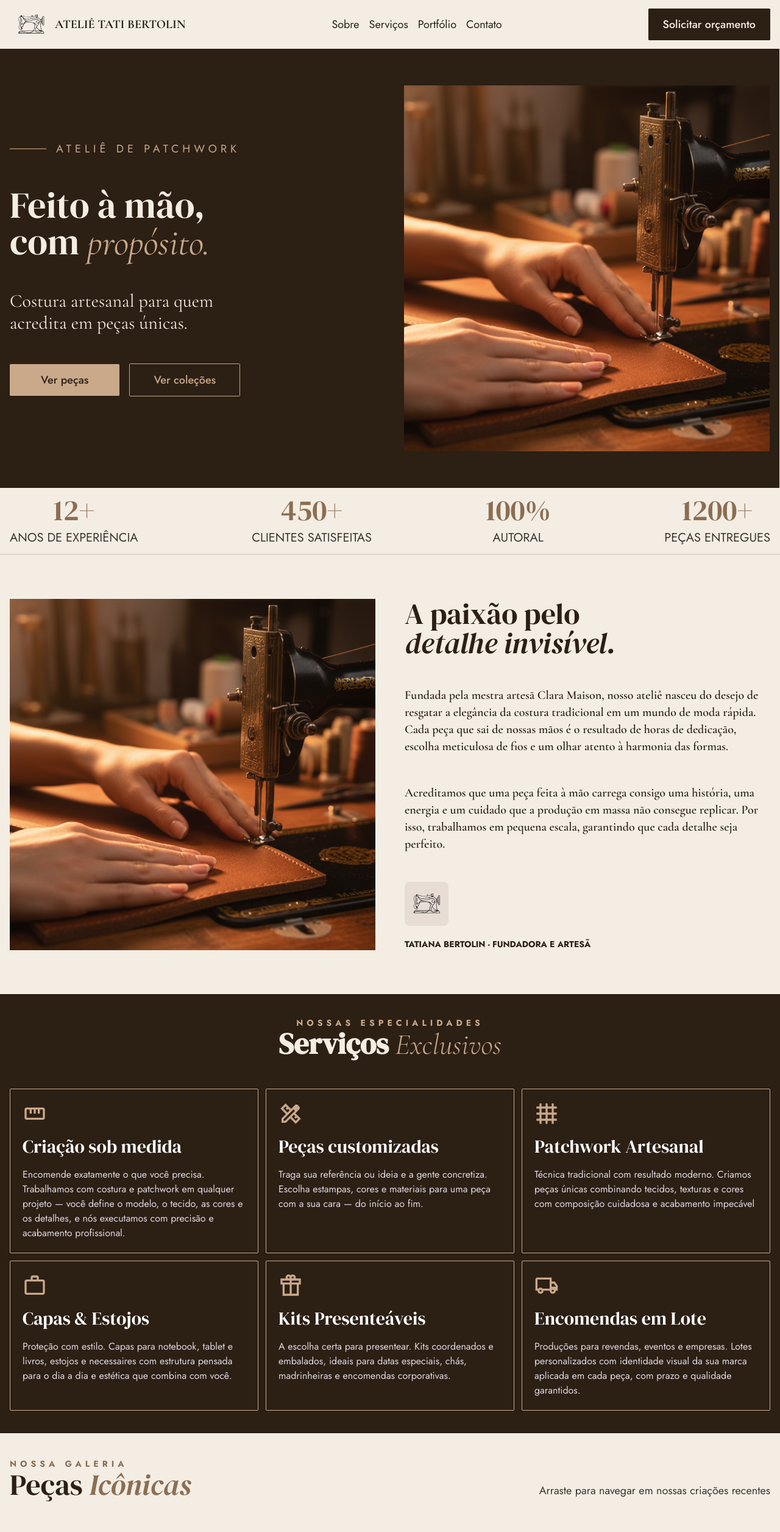
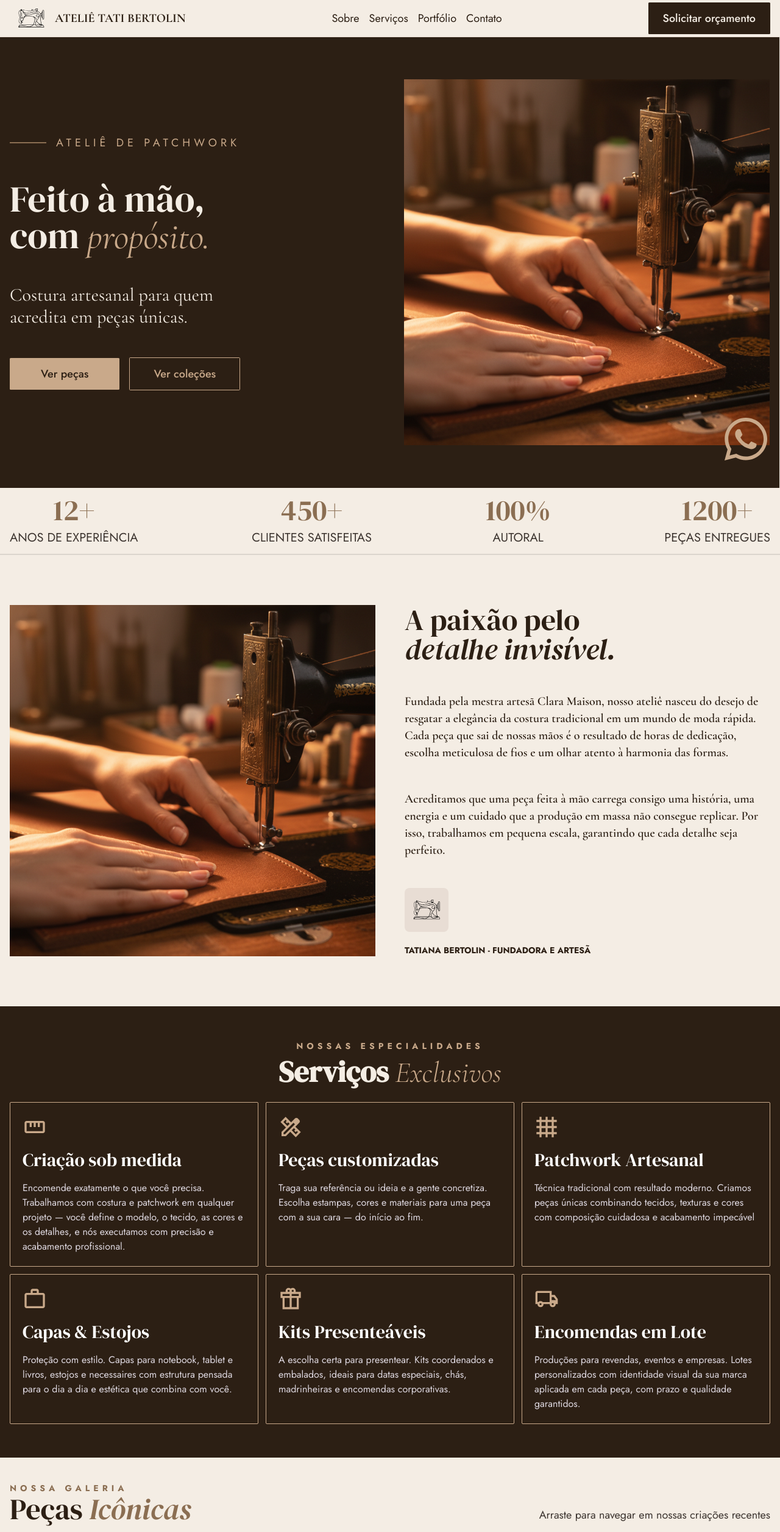
Before and after one commit to eduardo-bertolin/landing-page-atelie, a React (Vite) app: page / in a window 1280 px wide. Shown: the top 2512 px of the page at 61% size. Built offline with nearby package versions, Linux system fonts and the light colour scheme.

Commit message:
edit design nav & portfolio

```diff
--- a/src/components/Avaliacoes.tsx
+++ b/src/components/Avaliacoes.tsx
@@ -2,7 +2,7 @@ import GridAvaliacoes from "./Grid-avaliacoes";
 
 export default function Avaliacoes() {
     return (
-        <div className="container flex flex-col xl:flex-row h-auto my-10 gap-1 w-full">
+        <div className="container flex flex-col xl:flex-row h-auto my-2 gap-1">
             <div className="h-60 w-full xl:w-1/3">
                 <GridAvaliacoes stars={5} comment={`"A Tati que costurou meu traje, ficou perfeito!"`} name="Daredevil" profession="Vigilante" image="https://images.bauerhosting.com/empire/2026/01/daredevil-born-again-s2-1.jpg?ar=16%3A9&fit=crop&crop=top&auto=format&w=1440&q=80" />
             </div>
--- a/src/components/Button.tsx
+++ b/src/components/Button.tsx
@@ -2,25 +2,19 @@ import type { ButtonHTMLAttributes } from "react";
 
 interface IButtonProps extends ButtonHTMLAttributes<HTMLButtonElement> {
   text: string;
-  variant?: 'primary' | 'secondary' | 'outline' | 'terra';
+  variant?: 'primary' | 'secondary' | 'outline' | 'terra' | 'submit';
 }
 
-<button
-  type="submit"
-  disabled={status === "loading"}
-  className="w-full bg-terra text-white font-jont font-bold uppercase tracking-wider py-4 mt-2 hover:bg-ebano transition-colors disabled:opacity-70 disabled:cursor-not-allowed active:scale-97 transition-transform cursor-pointer"
->
-  {status === "loading" ? "Enviando..." : "Enviar Mensagem"}
-</button>
 
 export default function Button({ text, variant = 'primary', className = "", ...props }: IButtonProps) {
   const estiloBase = "w-full font-medium text-lg py-3 px-6 rounded-[0.1rem] cursor-pointer transition-colors active:scale-97 transition-transform disabled:opacity-70 disabled:cursor-not-allowed"
 
   const variants = {
-    primary: "bg-ebano text-cru hover:bg-terra",
+    primary: "bg-ebano hover:!bg-terra text-cru",
     secondary: "bg-dourado text-ebano hover:bg-cru",
     outline: "bg-transparent border border-dourado text-dourado hover:bg-cru/10",
     terra: "bg-terra text-white hover:bg-ebano",
+    submit: "bg-terra text-white font-jont font-bold uppercase tracking-wider hover:bg-ebano py-4",
   }
 
   return (
--- a/src/components/Contato.tsx
+++ b/src/components/Contato.tsx
@@ -41,9 +41,9 @@ export default function Contato() {
     };
 
     return (
-        <section id="contato" className="relative w-full section-h py-20 flex flex-col items-center bg-ebano">
-            <div className="container flex flex-col items-center gap-8 w-full px-5">
-                <div className="flex flex-col items-center text-center gap-3">
+        <section id="contato" className="relative w-full section-h flex flex-col items-center justify-center bg-ebano">
+            <div className="container flex flex-col items-center gap-10 w-full px-5 py-10 xl:py-0">
+                <div className="flex flex-col items-center text-center gap-4">
                     <span className="font-jont font-bold text-sm text-terra tracking-[0.375rem] uppercase">Fale Conosco</span>
                     <h2 className="font-serif text-3xl xl:text-5xl text-cru">
                         <span>Entre em </span>
@@ -56,7 +56,7 @@ export default function Contato() {
 
                 <form
                     onSubmit={handleSubmit}
-                    className="w-full max-w-2xl bg-white p-8 xl:p-12 shadow-lg flex flex-col gap-6"
+                    className="w-full max-w-2xl bg-white p-8 xl:p-8 shadow-lg flex flex-col gap-3"
                 >
                     <div className="flex flex-col gap-2">
                         <label htmlFor="email" className="font-serif text-ebano text-lg">Seu E-mail</label>
@@ -89,10 +89,10 @@ export default function Contato() {
 
                     <Button
                         type="submit"
-                        variant="terra"
+                        variant="submit"
                         disabled={status === "loading"}
                         text={status === "loading" ? "Enviando..." : "Enviar Mensagem"}
-                        className="font-jont font-bold uppercase tracking-wider py-4 mt-2"
+                        className="mt-2"
                     />
 
                     {feedbackMsg && (
@@ -102,10 +102,17 @@ export default function Contato() {
                     )}
                 </form>
 
+                <div className="w-full max-w-2xl md:hidden mt-2">
+                    <a href="" target="_blank" rel="noopener noreferrer" className="w-full flex items-center justify-center gap-3 bg-[#25D366] text-white font-jont font-bold uppercase tracking-wider py-4 hover:brightness-110 transition-all shadow-lg">
+                        <img src={Whatsapp} alt="WhatsApp" className="w-7 h-7 filter brightness-0 invert" />
+                        <span>Falar no WhatsApp</span>
+                    </a>
+                </div>
+
             </div>
-            <div className="absolute bottom-16 right-30 hover:scale-110 transition-transform cursor-pointer hover:brightness-110">
-                <a href="">
-                    <img src={Whatsapp} alt="" width={80} height={80} />
+            <div className="hidden md:block fixed md:bottom-10 md:right-4 z-50 hover:scale-110 transition-transform cursor-pointer hover:brightness-110">
+                <a href="" target="_blank" rel="noopener noreferrer">
+                    <img src={Whatsapp} alt="WhatsApp" className="w-20 h-20" />
                 </a>
             </div>
 
--- a/src/components/Header.tsx
+++ b/src/components/Header.tsx
@@ -33,11 +33,9 @@ export default function Header() {
                         </ul>
                     </div>
                     <div className="desktop-only">
-                        <div className="flex items-center">
-                            <a href="#contato">
-                                <Button text="Solicitar orçamento" />
-                            </a>
-                        </div>
+                        <a href="#contato">
+                            <Button text="Solicitar orçamento" variant="primary" />
+                        </a>
                     </div>
                     <div className="mobile-menu">
                         {showMobileMenu && (
@@ -60,11 +58,6 @@ export default function Header() {
                                         <li>
                                             <a href="#contato" className="color-ebano" onClick={() => setShowMobileMenu(false)}>Contato</a>
                                         </li>
-                                        <li>
-                                            <a className="color-ebano" href="#">
-                                                Login
-                                            </a>
-                                        </li>
                                     </ul>
                                 </div>
                             </div>
--- a/src/components/Portfolio.tsx
+++ b/src/components/Portfolio.tsx
@@ -259,7 +259,7 @@ export default function Portfolio() {
                         key={index}
                         className="group shrink-0 flex flex-col gap-2 w-[15rem] xl:w-[25rem]"
                     >
-                        <div className="w-full h-[22rem] xl:h-[30rem] overflow-hidden shadow-md transition-transform duration-300 group-hover:scale-[1.01]">
+                        <div className="w-full h-[25rem] xl:h-[30rem] overflow-hidden shadow-md transition-transform duration-300 group-hover:scale-[1.01]">
                             <img
                                 src={card.image}
                                 alt={card.alt}
--- a/src/components/Servicos.tsx
+++ b/src/components/Servicos.tsx
@@ -9,10 +9,10 @@ import GridServicos from "./Grid-servicos";
 
 export default function Servicos() {
     return (
-        <section id="servicos" className="bg-ebano w-full section-h flex items-center justify-center ">
-            <div className="container flex flex-col items-center justify-between">
+        <section id="servicos" className="bg-ebano w-full section-h flex items-center ">
+            <div className="container flex flex-col items-center py-6 xl:py-0">
 
-                <div className="flex flex-col items-center text-center m-12 xl:mt-0">
+                <div className="flex flex-col items-center text-center gap-2 pb-6">
                     <span className="font-jont color-dourado font-bold text-sm tracking-[0.375rem] uppercase">Nossas especialidades</span>
                     <h2 className="justify-center items-center font-serif color-cru font-bold text-5xl">
                         <span>Serviços{" "}</span>
--- a/src/styles/index.css
+++ b/src/styles/index.css
@@ -125,7 +125,7 @@
   --px-xl: 2rem;
 
   /* Nav bar altura*/
-  --nav-height: 80px;
+  --nav-height: 60px;
 }
 
 html {
@@ -149,6 +149,8 @@ nav {
   z-index: 100;
   display: flex;
   align-items: center;
+  justify-content: center;
+  box-shadow: 0 1px 0 0 var(--color-cru-border);
 }
 
 section {
@@ -158,9 +160,6 @@ section {
 main {
   padding-top: var(--nav-height);
 }
-
-
-
 
 a {
   text-decoration: none;
```
Also changed, not shown: 1 other file (tests, documents, lock files or other folders).
